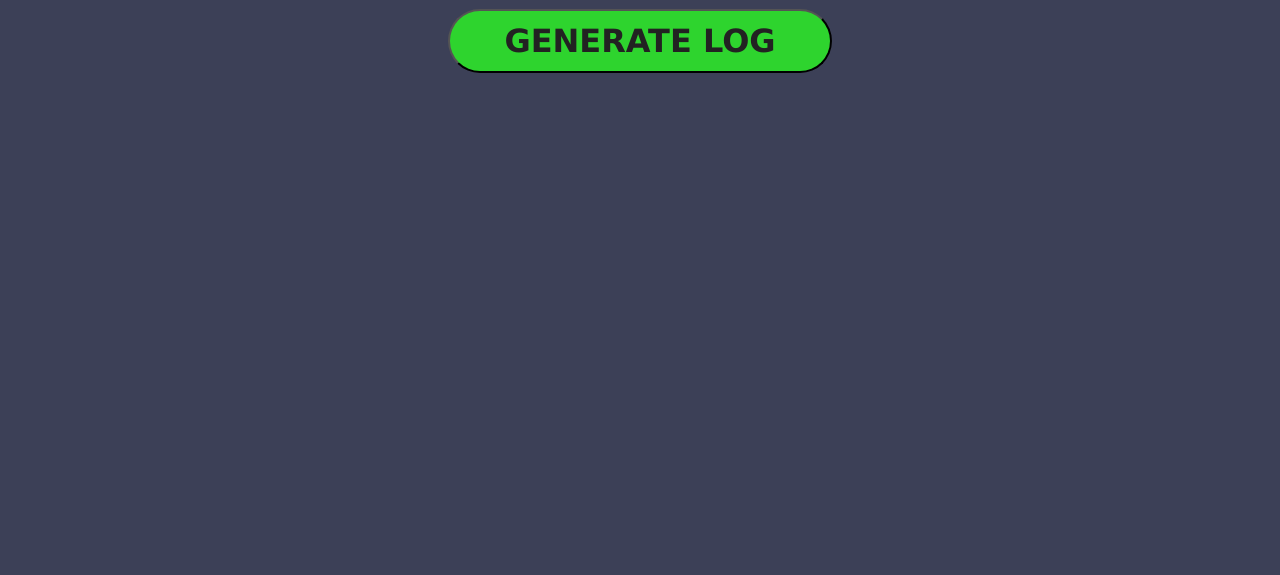
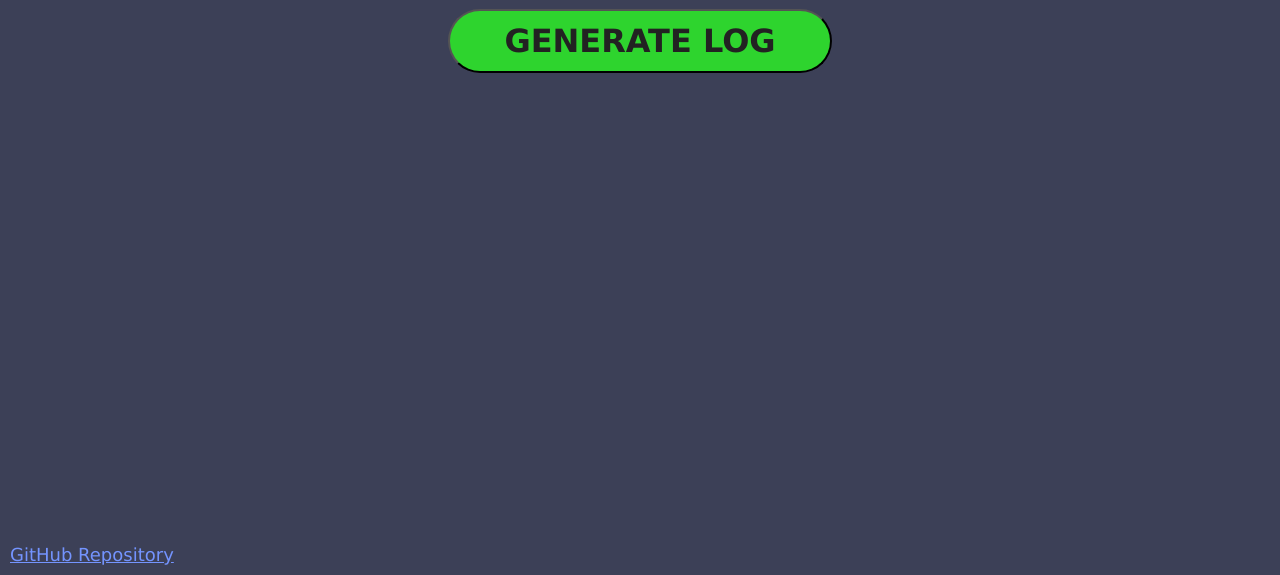
Before and after one commit to TVA018/ScrimLogger, a plain HTML site: page index.html in a window 1280 px wide. Shown: the part 225-800 px from the top of the page. Drawn offline with Linux system fonts and the light colour scheme.

Commit message:
add github link:

```diff
--- a/index.html
+++ b/index.html
@@ -48,6 +48,7 @@
             </div>
             <button id="generate-log" class="generate-log">GENERATE LOG</button>
         </div>
+        <a href="https://github.com/TVA018/scrimLogger" target="_blank">GitHub Repository</a>
 
         <script src="script.js"></script>
     </body>
--- a/styles.css
+++ b/styles.css
@@ -1,11 +1,11 @@
 html, body {
     width: 100%;
-    height: fit-content;
     margin: 0;
     padding: 0;
 }
 
 body {
+    height: fit-content;
     background-color: #3c4057;
     display: block;
 }
@@ -15,7 +15,7 @@ h1 {
     margin-top: 0.2em;
 }
 
-div, h1, h2, h3, label, p, span, button {
+div, h1, h2, h3, label, p, span, button, a {
     color: #ddd;
     font-family: Verdana, Geneva, Tahoma, sans-serif;
     text-align: center;
@@ -120,3 +120,13 @@ label, input[type="date"] {
 label {
     font-weight: bold;
 }
+
+a {
+    position: fixed;
+    top: 100vh;
+    transform: translateY(calc(-100% - 10px));
+    left: 10px;
+    display: block;
+    color: rgb(116, 148, 255);
+    font-size: large;
+}
```
